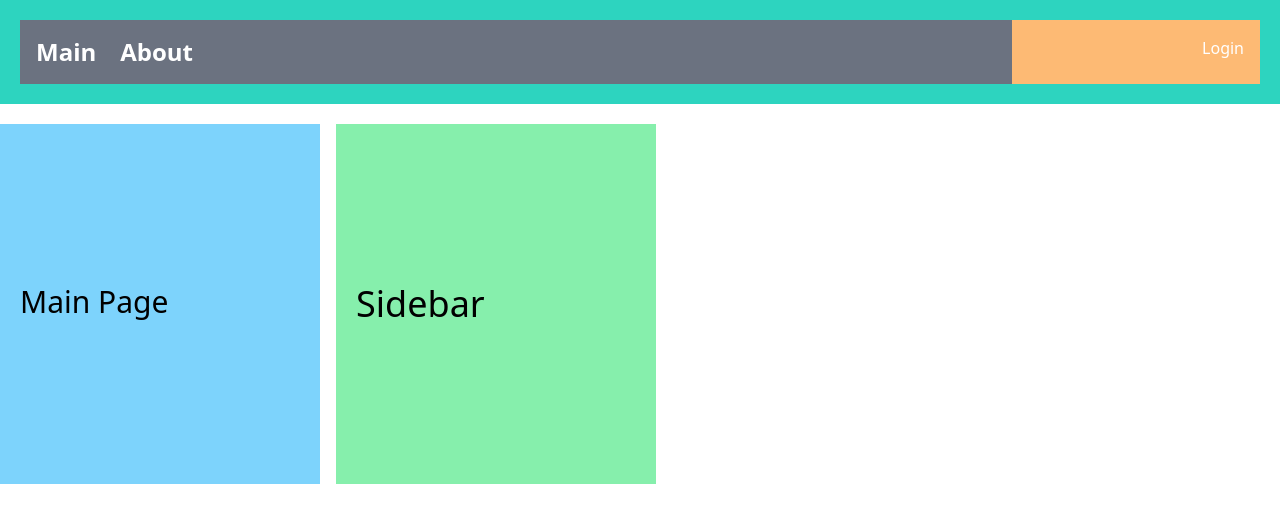
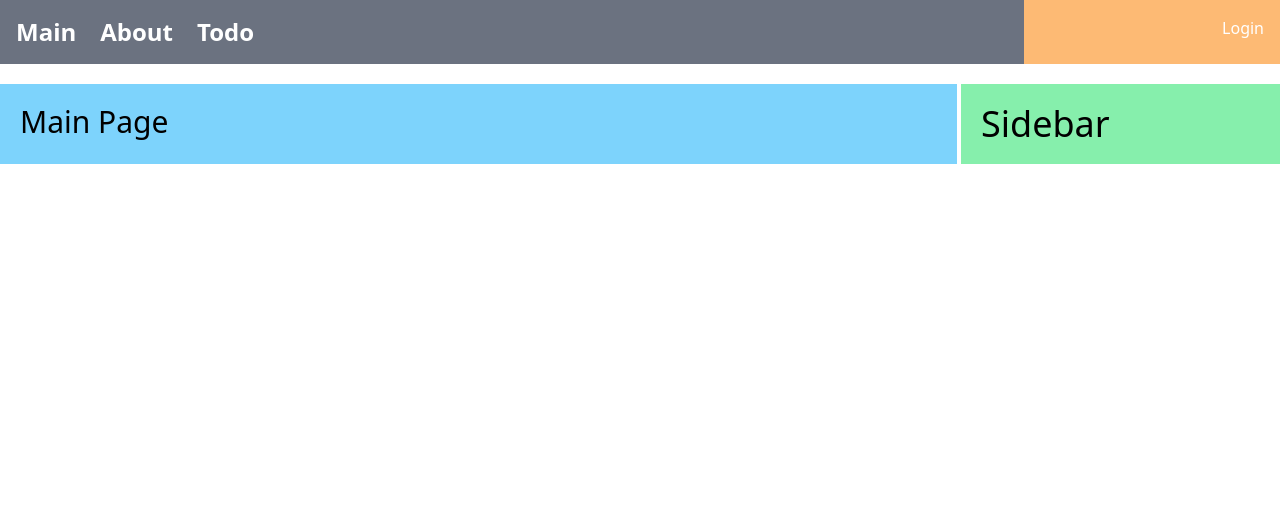
Before and after one commit to fxzz/Spring-React, a React (Create React App) app in the folder react/mall/: page / in a window 1280 px wide. Shown: the top 522 px of the page. Built offline with nearby package versions, Linux system fonts and the light colour scheme.

Commit message:
todo-router

```diff
--- a/react/mall/src/components/menus/BasicMenu.js
+++ b/react/mall/src/components/menus/BasicMenu.js
@@ -12,6 +12,9 @@
           <li className="pr-6 text-2xl">
             <Link to="/about">About</Link>
           </li>
+          <li className="pr-6 text-2xl">
+            <Link to="/todo/">Todo</Link>
+          </li>
         </ul>
       </div>
       <div className="w-1/5 flex justify-end bg-orange-300 p-4 font-medium">
--- a/react/mall/src/layouts/BasicLayout.js
+++ b/react/mall/src/layouts/BasicLayout.js
@@ -4,14 +4,12 @@
 function BasicLayout({ children }) {
   return (
     <>
-      <header className="bg-teal-400 p-5">
-        <BasicMenu />
-      </header>
-      <div className="bg-white my-5 w-full flex flex-col space-y-4 md:flex-row md:space-x-4 md:space-y-0">
-        <main className="bg-sky-300 md:w-1/3 lg:w-1/4 px-5 py-40">
+      <BasicMenu />
+      <div className="bg-white my-5 w-full flex flex-col space-y-1 md:flex-row md:space-x-1 md:space-y-0">
+        <main className="bg-sky-300 md:w-2/3 lg:w-3/4 px-5 py-5">
           {children}
         </main>
-        <aside className="bg-green-300 md:w-1/3 lg:w-1/4 px-5 py-40">
+        <aside className="bg-green-300 md:w-1/3 lg:w-1/4 px-5 flex py-5">
           <h1 className="text-2xl md:text-4xl">Sidebar</h1>
         </aside>
       </div>
--- /dev/null
+++ b/react/mall/src/pages/todo/IndexPage.js
@@ -0,0 +1,23 @@
+import React from "react";
+import BasicLayout from "../../layouts/BasicLayout";
+import { Outlet } from "react-router-dom";
+
+function IndexPage() {
+  return (
+    <BasicLayout>
+      <div className="w-full flex m-2 p-2 ">
+        <div className="text-xl m-1 p-2 w-20 font-extrabold text-center underline">
+          LIST
+        </div>
+        <div className="text-xl m-1 p-2 w-20 font-extrabold text-center underline">
+          ADD
+        </div>
+      </div>
+      <div className="flex flex-wrap w-full">
+        <Outlet />
+      </div>
+    </BasicLayout>
+  );
+}
+
+export default IndexPage;
--- /dev/null
+++ b/react/mall/src/pages/todo/ListPage.js
@@ -0,0 +1,11 @@
+import React from "react";
+
+function ListPage() {
+  return (
+    <div className="p-4 w-full bg-orange-200 ">
+      <div className="text-3xl font-extrabold">Todo List Page Component</div>
+    </div>
+  );
+}
+
+export default ListPage;
--- a/react/mall/src/router/root.js
+++ b/react/mall/src/router/root.js
@@ -1,9 +1,12 @@
 import { Suspense, lazy } from "react";
+import todoRouter from "./todoRouter";
 const { createBrowserRouter } = require("react-router-dom");
 
 const Loading = <div>Loading....</div>;
 const Main = lazy(() => import("../pages/MainPage"));
 const About = lazy(() => import("../pages/AboutPage"));
+const TodoIndex = lazy(() => import("../pages/todo/IndexPage"));
+
 const root = createBrowserRouter([
   {
     path: "",
@@ -21,6 +24,15 @@
       </Suspense>
     ),
   },
+  {
+    path: "todo",
+    element: (
+      <Suspense fallback={Loading}>
+        <TodoIndex />
+      </Suspense>
+    ),
+    children: todoRouter(),
+  },
 ]);
 
 export default root;
--- /dev/null
+++ b/react/mall/src/router/todoRouter.js
@@ -0,0 +1,24 @@
+import { Suspense, lazy } from "react";
+import { Navigate } from "react-router-dom";
+
+const Loading = <div>Loading....</div>;
+const TodoList = lazy(() => import("../pages/todo/ListPage"));
+
+const todoRouter = () => {
+  return [
+    {
+      path: "list",
+      element: (
+        <Suspense fallback={Loading}>
+          <TodoList />
+        </Suspense>
+      ),
+    },
+    {
+      path: "",
+      element: <Navigate replace to="list"></Navigate>,
+    },
+  ];
+};
+
+export default todoRouter;
```
